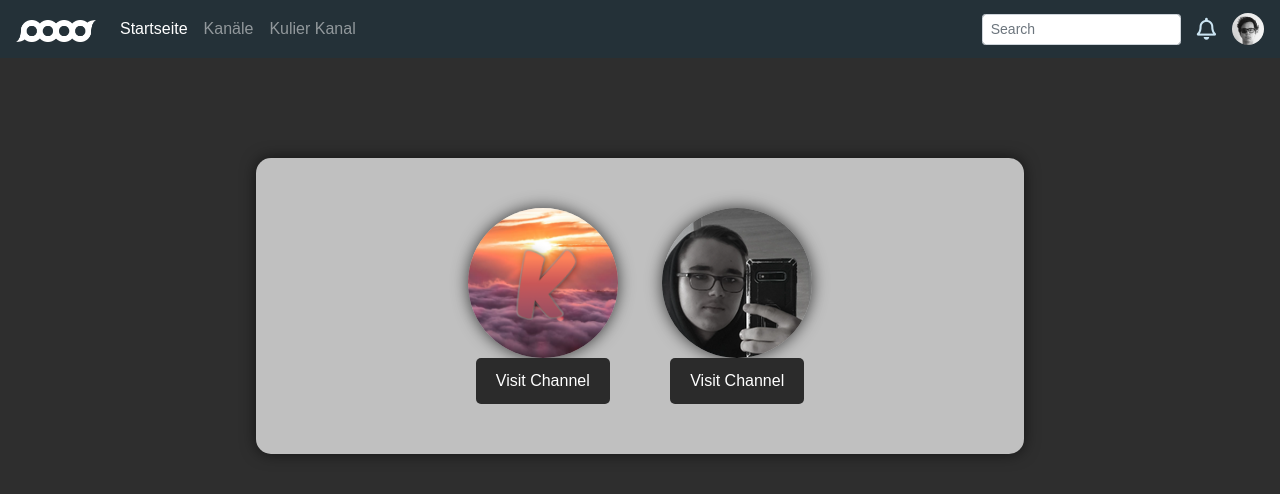
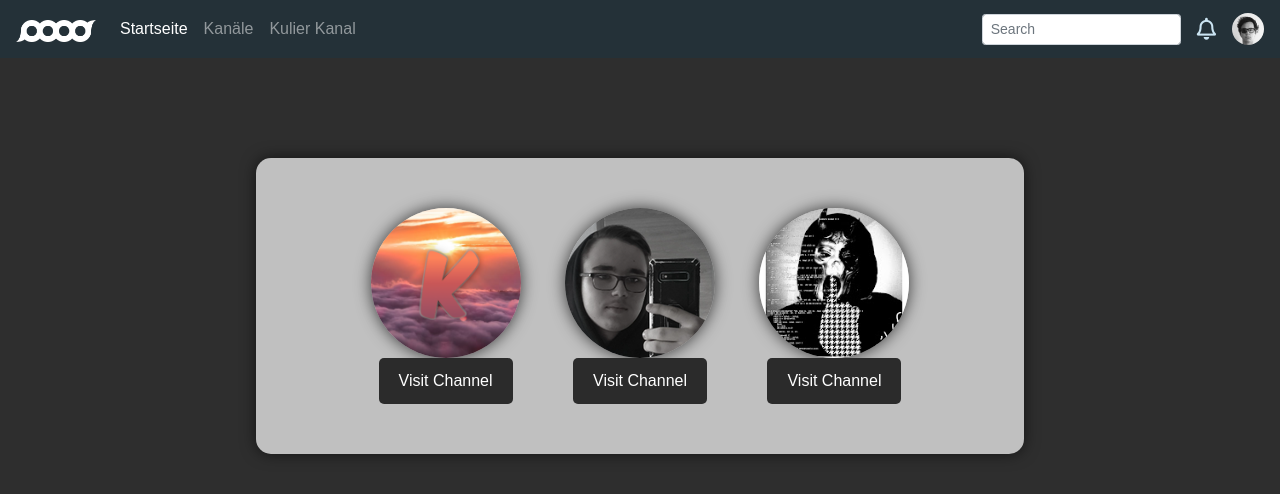
Before and after one commit to KulierTV/dingus.meme, a plain HTML site: page index.html in a window 1280 px wide. Drawn offline with nearby package versions, Linux system fonts and the light colour scheme.

Commit message:
Update index.html

```diff
--- a/index.html
+++ b/index.html
@@ -140,6 +140,12 @@
       <button href="www.youtube.com/@BomBa_MC">Visit Channel</button>
     </div>
 
+    <div class="person">
+        <img src="img/SilverReaper.jpg" alt="Person 2 Logo">
+        <br>
+        <button href="https://www.youtube.com/@silverreaper8503">Visit Channel</button>
+      </div>
+
     <!-- Add more people as needed -->
 
   </div>
```
